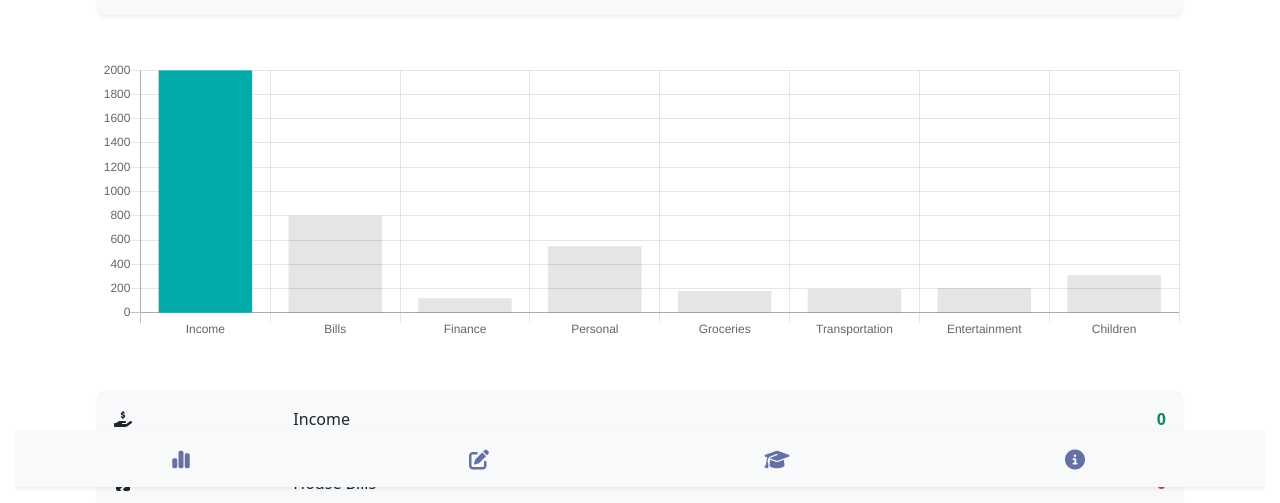
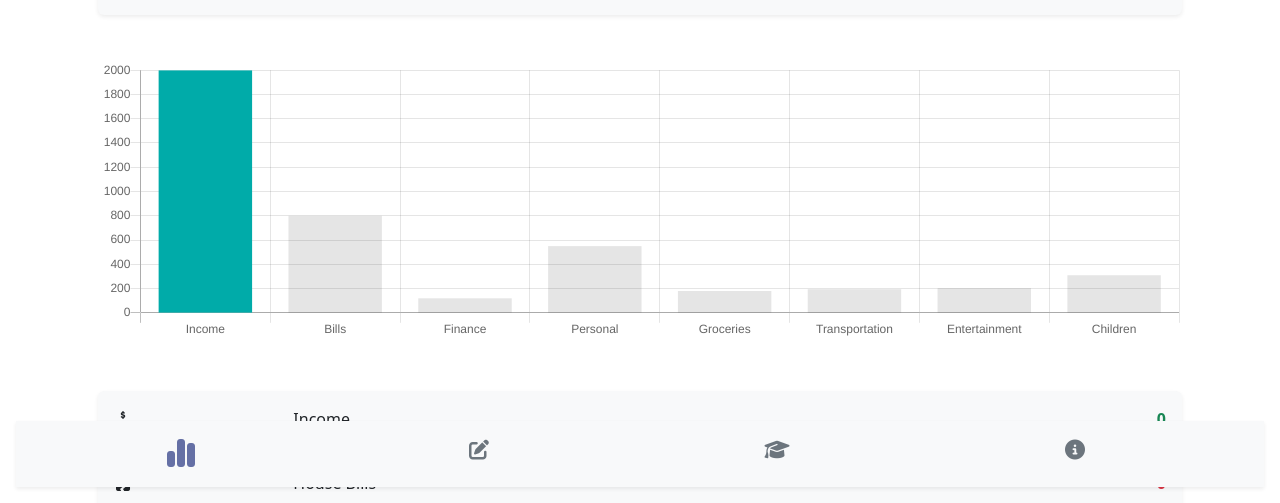
Before and after one commit to euvrein/budget_allocation, a plain HTML site: page pages/dashboard.html in a window 1280 px wide. Shown: the part 297-800 px from the top of the page. Drawn offline with Linux system fonts and the light colour scheme.

Commit message:
fixed nav

```diff
--- a/css/main.css
+++ b/css/main.css
@@ -29,6 +29,5 @@
 }
 
 a:link, a:visited, a:hover, a:active {
-    color: #6570a5;
     text-decoration: none;
 }
--- a/js/dashboard.js
+++ b/js/dashboard.js
@@ -2,5 +2,5 @@ $(document).ready(function(){
     display_title_header();
     display_summary_description();
     display_summary_breakdown();
-    display_navigation_bar();
+    display_navigation_bar("Dashboard");
 });
--- a/js/input_forms.js
+++ b/js/input_forms.js
@@ -4,5 +4,5 @@ $(':input[type="number"]').change(function(){
 
 $(document).ready(function(){
     display_title_header();
-    display_navigation_bar();
+    display_navigation_bar("Input_Forms");
 });
--- a/js/modules/navbar.js
+++ b/js/modules/navbar.js
@@ -1,22 +1,33 @@
-function display_navigation_bar() {
+function display_navigation_bar(active_state) {
     $("#navigation_bar").html("\
         <nav class='navbar shadow-sm m-3 fixed-bottom navbar-light bg-light p-3'>\
             <div class='container-fluid'>\
-                <div class='row col-12 text-center main-color'>\
+                <div class='row col-12 text-center'>\
                     <div class='col-3'>\
-                        <a href='./dashboard.html' class='fa-solid fa-chart-simple fa-lg'></a>\
+                        <a href='./dashboard.html' id='dashboard_nav_icon' class='text-secondary fa-solid fa-chart-simple fa-lg'></a>\
                     </div>\
                     <div class='col-3'>\
-                        <a href='./inputforms.html' class='fa-solid fa-pen-to-square fa-lg'></a>\
+                        <a href='./inputforms.html' id='forms_nav_icon' class='text-secondary fa-solid fa-pen-to-square fa-lg'></a>\
                     </div>\
                     <div class='col-3'>\
-                        <a href='./inputforms.html' class='fa-solid fa-graduation-cap fa-lg'></a>\
+                        <a href='#' id='forms_nav_icon' class='text-secondary fa-solid fa-graduation-cap fa-sm fa-lg'></a>\
                     </div>\
                     <div class='col-3'>\
-                        <a href='./inputforms.html' class='fa-solid fa-circle-info fa-lg'></a>\
+                        <a href='#' class='text-secondary fa-solid fa-circle-info fa-lg'></a>\
                     </div>\
                 </div>\
             </div>\
         </nav>\
     ");
+
+    if (active_state == "Dashboard"){
+        $("#dashboard_nav_icon").addClass("main-color fa-2x");
+        $("#dashboard_nav_icon").removeClass("fa-lg");
+        $("#dashboard_nav_icon").removeClass("text-secondary");
+
+    } else if (active_state == "Input_Forms"){
+        $("#forms_nav_icon").addClass("main-color fa-2x");
+        $("#forms_nav_icon").removeClass("fa-lg");
+        $("#forms_nav_icon").removeClass("text-secondary");
+    }
 }
```
